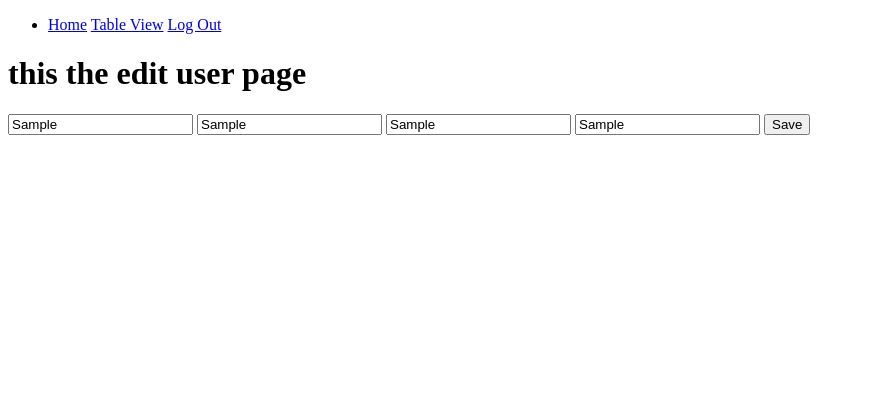
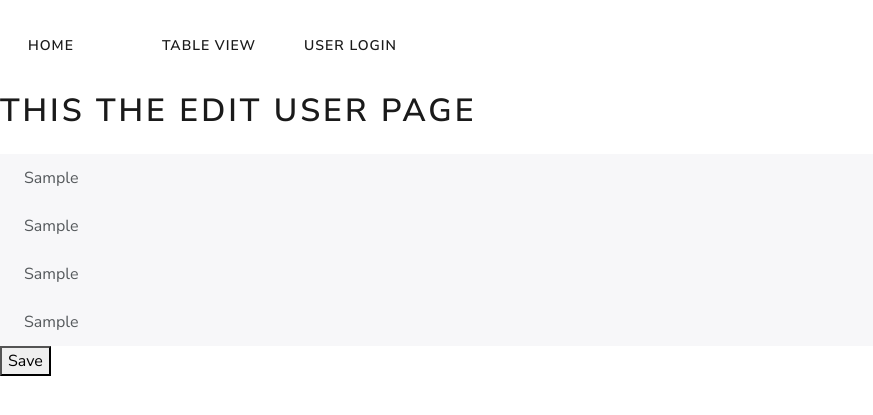
Before and after one commit to Gusttav28/Flask-Crud-2.0, a Python web app: template App Main/controllers/templates/table_edit.html in a window 1280 px wide. Shown: the top 415 px of the page, without its empty margins (0-873 px from the left). Run offline with Jinja, Linux system fonts and the light colour scheme; the template is opened without the code that fills it: most values are stand-ins (such as "Sample title", 1, 10 or a date in 2020).

Commit message:
finishing the boostrap style from the page

```diff
--- a/App Main/controllers/contructure.py
+++ b/App Main/controllers/contructure.py
@@ -38,7 +38,7 @@ class app:
 
     # main method for run the application
     def app_main(self):
-        self.appFlask_name_.run(port=8092, debug=True)
+        self.appFlask_name_.run(port=8093, debug=True)
 
 
     #method for starts the routes
--- a/App Main/controllers/templates/home.html
+++ b/App Main/controllers/templates/home.html
@@ -1,7 +1,7 @@
 {% extends 'layouts/layout.html' %}
 
 {% block body %}
-<h1>this is the home and the login test</h1>
+<h1>Daniela is the best girlfriend in the entire fucking whole world!!!!!!!!!!!!</h1>
 
 
 {% endblock %}
--- a/App Main/controllers/templates/layouts/layout.html
+++ b/App Main/controllers/templates/layouts/layout.html
@@ -5,11 +5,11 @@
     <meta name="viewport" content="width=
     , initial-scale=1.0">
     <title>Python Flask - CRUD</title>
-
+    <link rel="stylesheet" href="https://bootswatch.com/5/lux/bootstrap.min.css">
 
 </head>
 <body>
-    <nav>
+    <!-- <nav>
         <ul>
             <li>
                 <a href="/">Home</a>
@@ -17,7 +17,30 @@
                 <a href="/userlogin">Log Out</a>
             </li>
         </ul>
-    </nav>
+    </nav> -->
+
+    <nav class="navbar navbar-expand-lg bg-body-tertiary" data-bs-theme="dark">
+        <div class="container-fluid">
+          <ul class="nav nav-item" role="tablist">
+            <li class="nav-item" role="presentation">
+              <a class="nav-link active" data-bs-theme="tab" href="/" role="tab" tabindex="-1">HOME</a>
+            </li>
+          </ul>
+          <button class="navbar-toggler" type="button" data-bs-toggle="collapse" data-bs-target="#navbarSupportedContent" aria-controls="navbarSupportedContent" aria-expanded="false" aria-label="Toggle navigation">
+            <span class="navbar-toggler-icon"></span>
+          </button>
+          <div class="collapse navbar-collapse" id="navbarSupportedContent">
+            <ul class="navbar-nav me-auto mb-2 mb-lg-0">
+              <li class="nav-item">
+                <a class="nav-link active" aria-current="page" href="/tableView">Table View</a>
+              </li>
+              <li class="nav-item">
+                <a class="nav-link active" href="/userlogin">User Login</a>
+              </li>
+            </ul>
+          </div>
+        </div>
+      </nav>
 </body>
 </html>
 
--- a/App Main/controllers/templates/table_edit.html
+++ b/App Main/controllers/templates/table_edit.html
@@ -3,7 +3,7 @@
 {% block body %}
 <h1>this the edit user page</h1>
 
-<div>
+<div class="form-group pt-3">
     <body>
         <form method="POST" action="/tableUpdate/{{user_information.0}}" >
             <input type="text" id="dataUpdating"name = "Age" placeholder="Age" value="{{user_information.1}}" class="form-control">
```
Also changed, not shown: App Main/controllers/templates/table_view.html (+37 -19 lines), App Main/controllers/templates/userlogin.html (+20 -9 lines).
